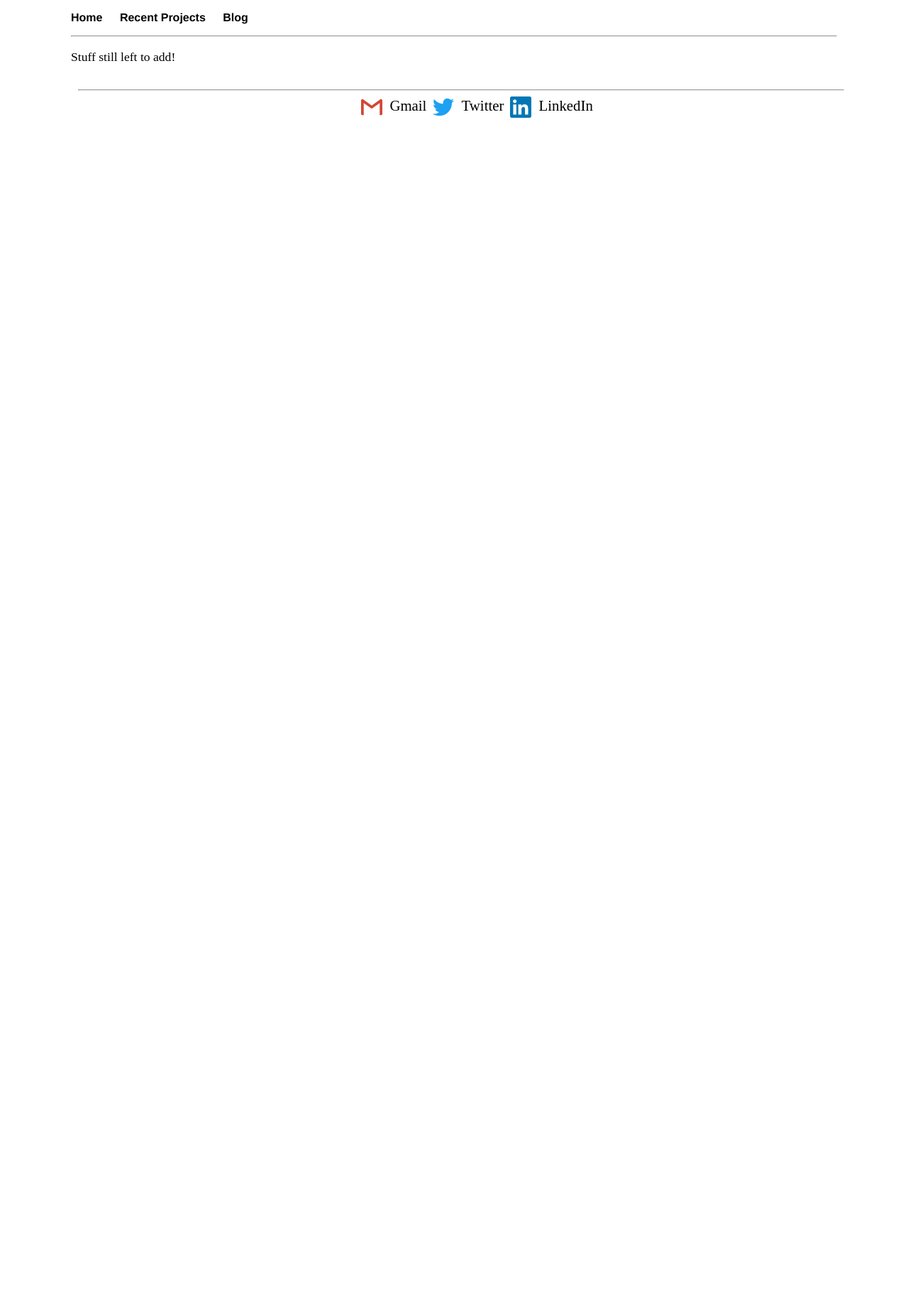
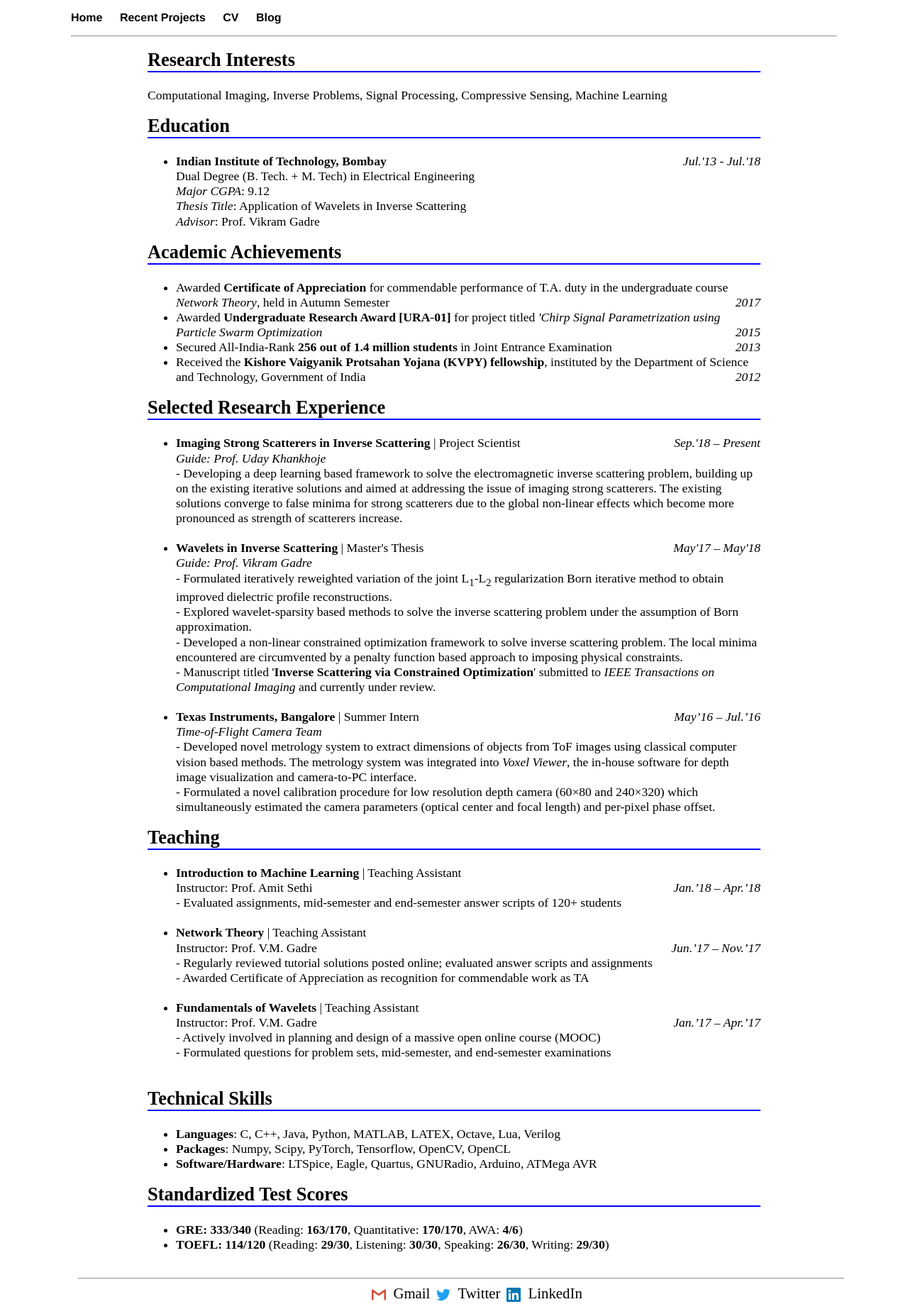
Before and after one commit to sanghviyashiitb/sanghviyashiitb.github.io, a Jekyll site: the page built from cv/index.html, in a window 1280 px wide. Shown: the whole page at 71% size. Built offline with Jekyll 4.4.1, drawn with Linux system fonts in a browser that asks for light colours; before the commit the page ends 900 px from its top, so only the background shows below that.

Commit message:
Added CV

```diff
--- a/_layouts/default.html
+++ b/_layouts/default.html
@@ -11,6 +11,7 @@
 	    		<ul>
 	        		<li><a href="/">Home</a></li>
 		        	<li><a href="/projects">Recent Projects</a></li>
+		        	<li><a href="/cv">CV</a></li>
 	        		<li><a href="/blog">Blog</a></li>
 	    		</ul>
 			</nav>
--- a/css/main.css
+++ b/css/main.css
@@ -75,12 +75,20 @@ a {
     color: black;
 }
 
-
+.cv_header{
+  padding-bottom: 5px;
+  border-bottom: 2px solid blue;
+}
 
 .link {
     text-decoration: none;
     color: blue;
 }
+
+.float_right{
+  float: right;
+}
+
 a:hover {
     text-decoration: underline;
     color: darkgrey;
@@ -134,8 +142,8 @@ ul.posts li {
 }
 
 .sharebuttons ul li svg {
-  width: 30px;
-  height: 30px;
+  width: 20px;
+  height: 20px;
   padding-left:  5px;
   padding-right: 5px;
 }
--- a/cv/index.html
+++ b/cv/index.html
@@ -2,5 +2,70 @@
 layout: default
 title: CV
 ---
+<div style="width: 80%; margin: auto auto; font-size: 1.1em; line-height: 1.2em">
+<h2 class="cv_header"> Research Interests </h2>
+Computational Imaging, Inverse Problems, Signal Processing, Compressive Sensing, Machine Learning
 
-<p>Stuff still left to add!</p>
+<h2 class="cv_header"> Education </h2>
+<ul>
+	<li><a style="width: 70%"><b>Indian Institute of Technology, Bombay</b></a> <a class="float_right"><i>Jul.'13 - Jul.'18</i></a><br>
+	Dual Degree (B. Tech. + M. Tech) in Electrical Engineering <br>
+	<i>Major CGPA</i>: 9.12 <br>
+	<i>Thesis Title</i>: Application of Wavelets in Inverse Scattering<br>
+	<i>Advisor</i>: Prof. Vikram Gadre
+</ul>
+
+<h2 class="cv_header"> Academic Achievements </h2>
+<ul>
+	<li> Awarded <b>Certificate of Appreciation</b> for commendable performance of T.A. duty in the undergraduate course <i>Network Theory</i>, held in Autumn Semester <i class="float_right">2017</i>
+	<li> Awarded <b>Undergraduate Research Award [URA-01]</b> for project titled <i>'Chirp Signal Parametrization using Particle Swarm Optimization</i> <i class="float_right">2015</i>
+	<li> Secured All-India-Rank <b>256 out of 1.4 million students</b> in Joint Entrance Examination<i class="float_right">2013</i>
+	<li> Received the <b>Kishore Vaigyanik Protsahan Yojana (KVPY) fellowship</b>, instituted by the Department of Science and Technology, Government of India <i class="float_right">2012</i>
+</ul>
+
+<h2 class="cv_header"> Selected Research Experience</h2>
+<ul>
+	<li> <b> Imaging Strong Scatterers in Inverse Scattering </b> | Project Scientist <i class="float_right"> Sep.'18 – Present</i><br>
+		<i>Guide: Prof. Uday Khankhoje</i> <br>
+		- Developing a deep learning based framework to solve the electromagnetic inverse scattering problem, building up on the existing iterative solutions and aimed at addressing the issue of imaging strong scatterers. The existing solutions converge to false minima for strong scatterers due to the global non-linear effects which become more pronounced as strength of scatterers increase.
+		<br>
+		<br>
+	<li> <b>Wavelets in Inverse Scattering</b> | Master's Thesis <i class="float_right"> May'17 – May'18 </i><br>
+		<i>Guide: Prof. Vikram Gadre</i> <br>
+		- Formulated iteratively reweighted variation of the joint L<sub>1</sub>-L<sub>2</sub> regularization Born iterative method to obtain improved dielectric profile reconstructions. <br>
+		- Explored wavelet-sparsity based methods to solve the inverse scattering problem under the assumption of Born approximation. <br>
+		- Developed a non-linear constrained optimization framework to solve inverse scattering problem. The local minima encountered are circumvented by a penalty function based approach to imposing physical constraints. <br>
+		- Manuscript titled '<b>Inverse Scattering via Constrained Optimization</b>' submitted to <i>IEEE Transactions on Computational Imaging</i> and currently under review.<br>
+		<br>
+	<li> <b>Texas Instruments, Bangalore</b> | Summer Intern <i class="float_right">May’16 – Jul.’16</i><br>
+		<i>Time-of-Flight Camera Team</i>  <br>
+		- Developed novel metrology system to extract dimensions of objects from ToF images using classical computer vision based methods. The metrology system was integrated into <i>Voxel Viewer</i>, the in-house software for depth image visualization and camera-to-PC interface.<br>
+		- Formulated a novel calibration procedure for low resolution depth camera (60×80 and 240×320) which simultaneously estimated the camera parameters (optical center and focal length) and per-pixel phase offset.
+</ul>
+
+<h2 class="cv_header">Teaching</h2><ul>
+	<li> <b>Introduction to Machine Learning</b> | Teaching Assistant  <br>
+		Instructor: Prof. Amit Sethi <i class="float_right">Jan.’18 – Apr.’18</i><br>
+		- Evaluated assignments, mid-semester and end-semester answer scripts of 120+ students<br>
+		<br>
+	<li> <b>Network Theory</b> | Teaching Assistant <br>
+		Instructor: Prof. V.M. Gadre <i class="float_right">Jun.’17 – Nov.’17</i><br>
+		- Regularly reviewed tutorial solutions posted online; evaluated answer scripts and assignments <br>
+		- Awarded Certificate of Appreciation as recognition for commendable work as TA<br>
+		<br>
+	<li> <b>Fundamentals of Wavelets</b> | Teaching Assistant<br>
+		Instructor: Prof. V.M. Gadre <i class="float_right">Jan.’17 – Apr.’17</i><br>
+		- Actively involved in planning and design of a massive open online course (MOOC)<br>
+		- Formulated questions for problem sets, mid-semester, and end-semester examinations<br>
+		<br>
+</ul>
+<h2 class="cv_header">Technical Skills</h2><ul>
+	<li> <b>Languages</b>: C, C++, Java, Python, MATLAB, LATEX, Octave, Lua, Verilog
+	<li> <b>Packages</b>: Numpy, Scipy, PyTorch, Tensorflow, OpenCV, OpenCL
+	<li> <b>Software/Hardware</b>: LTSpice, Eagle, Quartus, GNURadio, Arduino, ATMega AVR
+</ul>
+<h2 class="cv_header">Standardized Test Scores</h2><ul>
+	<li> <b>GRE: 333/340</b> (Reading: <b>163/170</b>, Quantitative: <b>170/170</b>, AWA: <b>4/6</b>)
+	<li> <b>TOEFL: 114/120</b> (Reading: <b>29/30</b>, Listening: <b>30/30</b>, Speaking: <b>26/30</b>, Writing: <b>29/30</b>)
+</ul>
+</div>
--- a/index.html
+++ b/index.html
@@ -6,7 +6,7 @@ title: Yash Sanghvi, Early Career Researcher
 	<h1>Hi there, I'm Yash Sanghvi!</h1>
 	<p>I'm currently employed as a project scientist at IIT Madras under the guidance of <a class="link" href="http://www.ee.iitm.ac.in/uday/">Prof. Uday K.</a> I graduated from IIT Bombay with a dual degree in Electrical Engineering (B. Tech + M. Tech.) in 2018. </p>
 	<p>Currently I am working on the inverse scattering problem, focussing on techniques for imaging strong scatterers. My research interests include computational imaging, inverse problems, signal processing and intersection of one more of these fields with compressed sensing and machine learning.</p>
-	<p>You can find my updated CV <a class="link" href="/PhD_Curriculum_Vitae.pdf">here</a>.</p>
+	<p>You can find the .pdf version of CV <a class="link" href="/PhD_Curriculum_Vitae.pdf">here</a>.</p>
 	</div>
 <div class="homepage_image">
 	<center>
```
